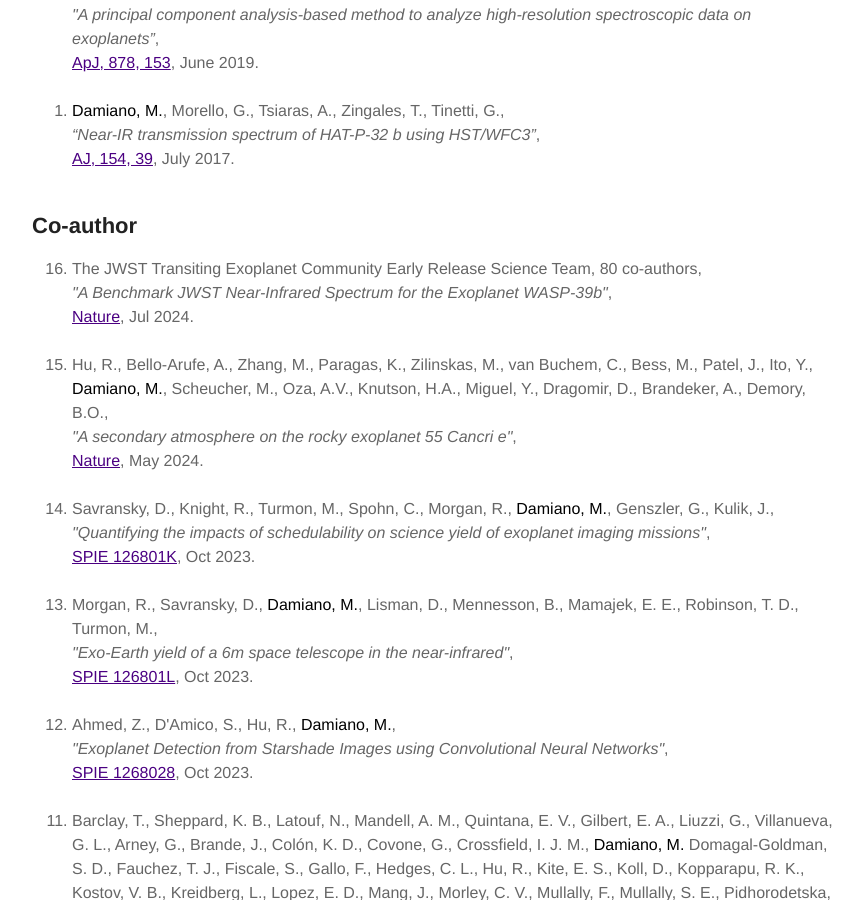
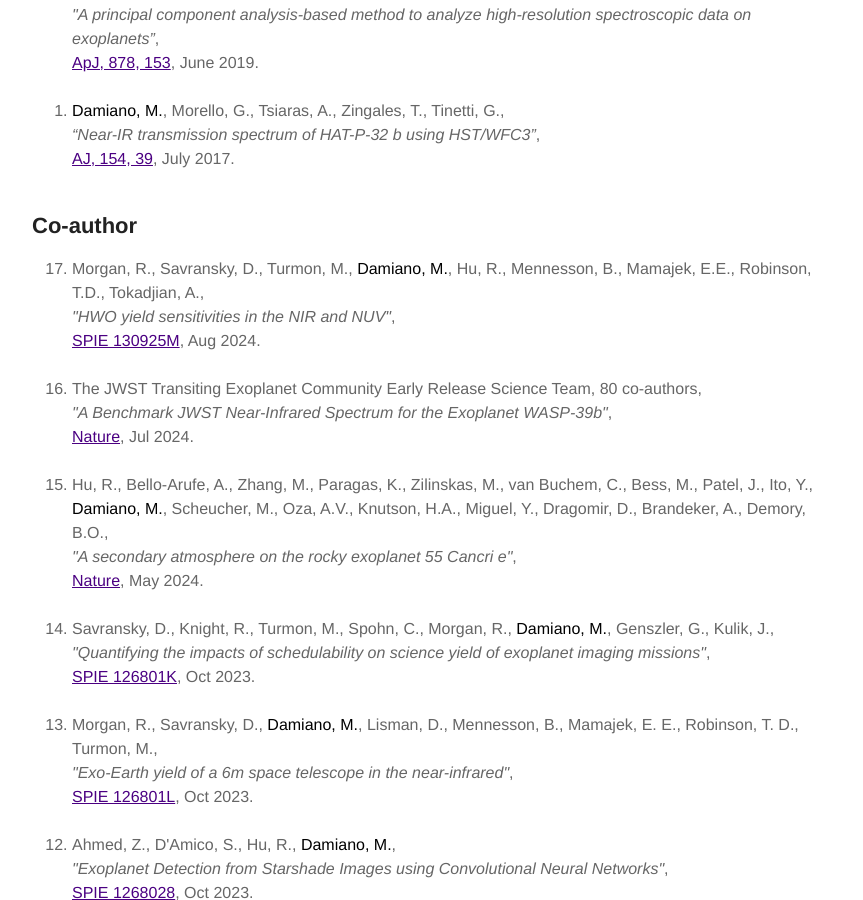
Before and after one commit to MDamiano/MDamiano.github.io, a Jekyll site: the page built from publications.md, in a window 1280 px wide and 900 px high, scrolled down 1554 px. Shown: the whole window, without its empty margins (203-1066 px from the left). Built offline with Jekyll 4.4.1, drawn with Linux system fonts in a browser that asks for light colours.

Commit message:
Update publications

```diff
--- a/publications.md
+++ b/publications.md
@@ -59,6 +59,10 @@ layout: page
 <h2>Co-author</h2>
 
 <ol reversed>
+    <li>Morgan, R., Savransky, D., Turmon, M., <strong>Damiano, M.</strong>, Hu, R., Mennesson, B., Mamajek, E.E., Robinson, T.D., Tokadjian, A.,
+	    <br /><i>"HWO yield sensitivities in the NIR and NUV"</i>,
+	    <br /><a href="https://doi.org/10.1117/12.3020858">SPIE 130925M</a>, Aug 2024.
+	    <br /><br /></li>
     <li>The JWST Transiting Exoplanet Community Early Release Science Team, 80 co-authors,
 	    <br /><i>"A Benchmark JWST Near-Infrared Spectrum for the Exoplanet WASP-39b"</i>,
 	    <br /><a href="https://www.nature.com/articles/s41550-024-02292-x">Nature</a>, Jul 2024.
```
